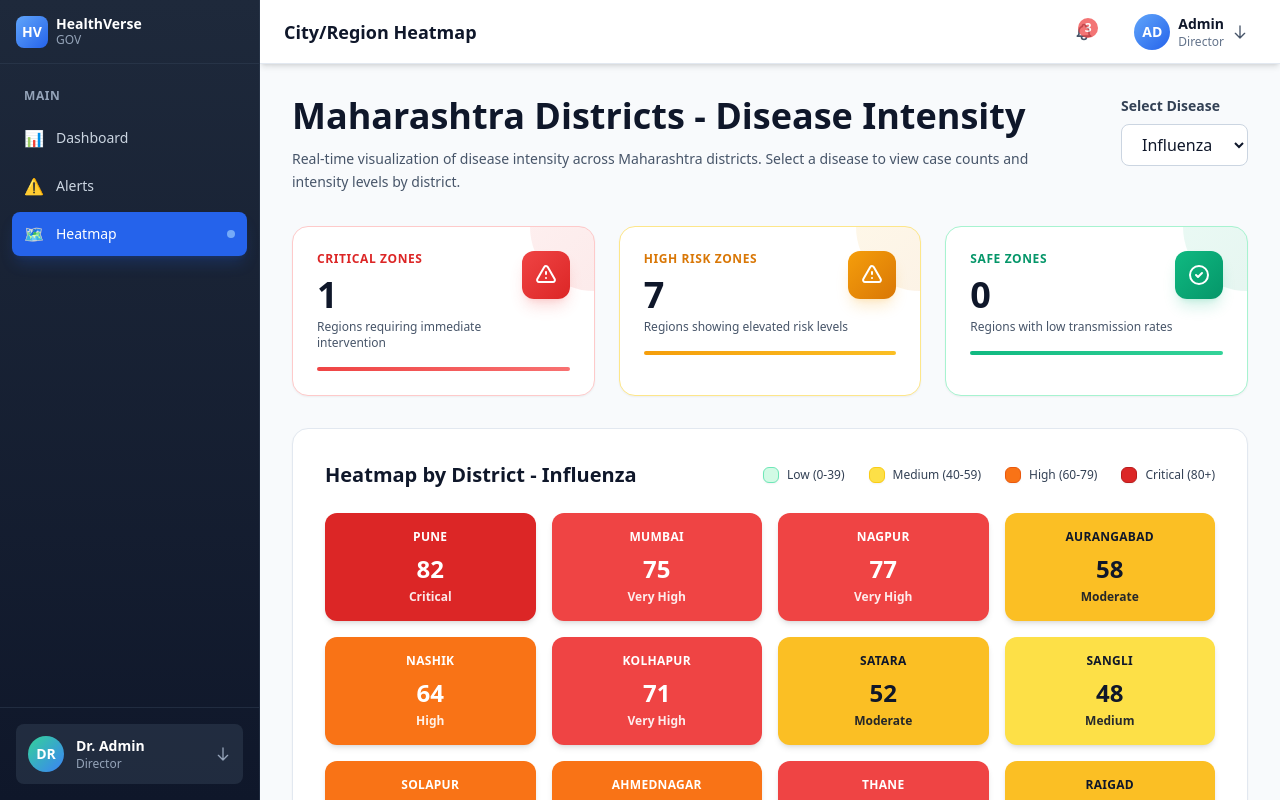
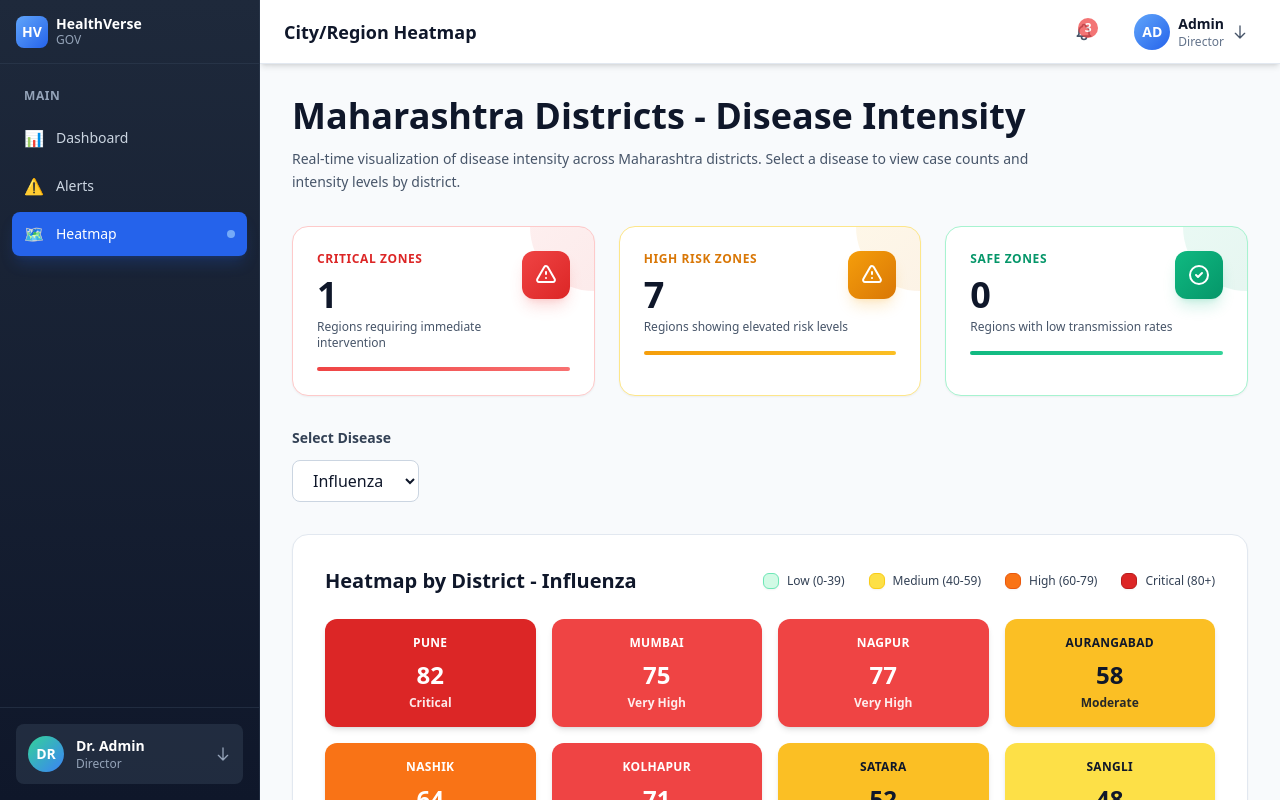
Before and after one commit to jivrajx04/Government-dashboard-ui, a React (Vite) app: page /heatmap in a window 1280 px wide. Built offline with nearby package versions, Linux system fonts and the light colour scheme.

Commit message:
Updated HeatmapPage.tsx

```diff
--- a/src/pages/heatmap/HeatmapPage.tsx
+++ b/src/pages/heatmap/HeatmapPage.tsx
@@ -113,27 +113,11 @@ export default function HeatmapPage() {
   return (
     <>
       <div className="mb-8">
-        <div className="flex items-start justify-between flex-wrap gap-4 mb-4">
-          <div>
-            <h1 className="text-4xl font-bold text-slate-900 mb-3">Maharashtra Districts - Disease Intensity</h1>
-            <p className="text-slate-600 text-sm leading-relaxed max-w-3xl">
-              Real-time visualization of disease intensity across Maharashtra districts. Select a disease to view case counts and intensity levels by district.
-            </p>
-          </div>
-          <div className="min-w-fit">
-            <label className="block text-sm font-semibold text-slate-700 mb-2">Select Disease</label>
-            <select
-              value={selectedDisease}
-              onChange={(e) => setSelectedDisease(e.target.value)}
-              className="px-4 py-2 border border-slate-300 rounded-lg bg-white text-slate-900 font-medium hover:border-slate-400 focus:outline-none focus:ring-2 focus:ring-blue-500"
-            >
-              {diseases.map((disease) => (
-                <option key={disease} value={disease}>
-                  {disease}
-                </option>
-              ))}
-            </select>
-          </div>
+        <div>
+          <h1 className="text-4xl font-bold text-slate-900 mb-3">Maharashtra Districts - Disease Intensity</h1>
+          <p className="text-slate-600 text-sm leading-relaxed max-w-3xl">
+            Real-time visualization of disease intensity across Maharashtra districts. Select a disease to view case counts and intensity levels by district.
+          </p>
         </div>
       </div>
 
@@ -197,6 +181,21 @@ export default function HeatmapPage() {
             <div className="h-1 bg-gradient-to-r from-emerald-500 to-emerald-400 rounded-full"></div>
           </div>
         </div>
+      </div>
+
+      <div className="mb-8">
+        <label className="block text-sm font-semibold text-slate-700 mb-3">Select Disease</label>
+        <select
+          value={selectedDisease}
+          onChange={(e) => setSelectedDisease(e.target.value)}
+          className="px-4 py-2 border border-slate-300 rounded-lg bg-white text-slate-900 font-medium hover:border-slate-400 focus:outline-none focus:ring-2 focus:ring-blue-500"
+        >
+          {diseases.map((disease) => (
+            <option key={disease} value={disease}>
+              {disease}
+            </option>
+          ))}
+        </select>
       </div>
 
       <div className="bg-white rounded-2xl shadow-sm border border-slate-200 p-8">
```
